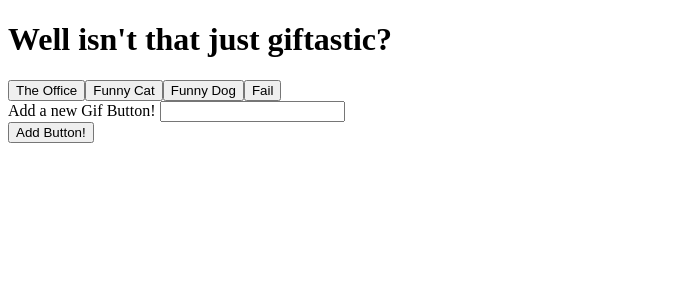
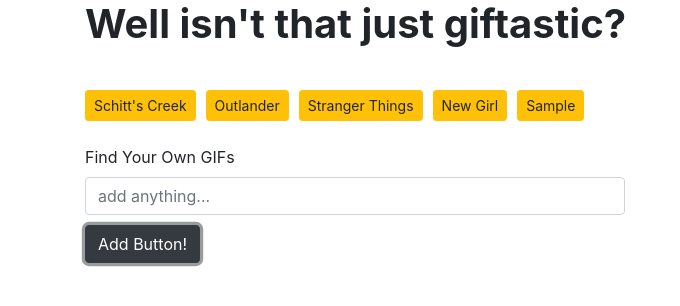
Before and after one commit to marybmichaels/giftastic, a plain HTML site: page index.html in a window 1280 px wide. Both pictures are taken after typing "Sample" into the empty fields and a click on the input "Add Button!". Shown: the whole page, without its empty margins (0-680 px from the left). Drawn offline with nearby package versions, Linux system fonts and the light colour scheme.

Commit message:
styling and rating

```diff
--- a/assets/css/style.css
+++ b/assets/css/style.css
@@ -0,0 +1,8 @@
+.btn {
+    margin: 10px;
+    margin-left: 0;
+};
+
+img {
+    margin: 0px;
+};
--- a/assets/js/app.js
+++ b/assets/js/app.js
@@ -1,4 +1,4 @@
-var topics = ["The Office", "Funny Cat", "Funny Dog", "Fail"];
+var topics = ["Schitt's Creek", "Outlander", "Stranger Things", "New Girl"];
 
       // displayGifInfo function re-renders the HTML to display the appropriate content
       function displayGifInfo() {
@@ -25,16 +25,23 @@ var topics = ["The Office", "Funny Cat", "Funny Dog", "Fail"];
             var gif = results[i].images.fixed_height.url;
             var gifStill = results[i].images.fixed_height_still.url;
 
+            // $(gifDiv).html("<br></br>");
             $("<img>").attr({
               "src": gifStill,
               "data-animate": gif,
               "data-still": gifStill,
               "data-state": "still",
             }).addClass("gif").prependTo(gifDiv);
+            // var showTitle = $('<h6>').text(results[i].title);
+            var showRating = $('<p>').text(results[i].rating)
+                .addClass("font-weight-bold text-uppercase");
+            $(gifDiv).append(showRating);
           };
+
         });
 
       }
+
 
       // Function for displaying gif data
       function renderButtons() {
@@ -46,12 +53,13 @@ var topics = ["The Office", "Funny Cat", "Funny Dog", "Fail"];
         for (var i = 0; i < topics.length; i++) {
 
           // Then dynamicaly generates buttons for each gif in the array
-          // This code $("<button>") is all jQuery needs to create the beginning and end tag. (<button></button>)
           var a = $("<button>");
-          // Adds a class of gif to our button
-          a.addClass("gifButton");
+
+          a.addClass("gifButton btn btn-warning btn-sm");
           // Added a data-attribute
-          a.attr("data-name", topics[i]);
+          a.attr({
+            "data-name": topics[i],
+          });
           // Provided the initial button text
           a.text(topics[i]);
           // Added the button to the buttons-view div
@@ -62,12 +70,13 @@ var topics = ["The Office", "Funny Cat", "Funny Dog", "Fail"];
       // This function handles events where the add gif button is clicked
       $("#add-gif").on("click", function(event) {
         event.preventDefault();
+        console.log("add gif clicked");
         // This line of code will grab the input from the textbox
         var gif = $("#gif-input").val().trim();
+        // The gif from the textbox is then added to our array
+        if (topics.indexOf(gif) === -1 && gif!="") {
           $("#gif-input").val("");
-        // The gif from the textbox is then added to our array
-        if (gifs.indexOf(gif) === -1 && gif!="") {
-        gifs.push(gif);
+          topics.push(gif);
         }
 
         // Calling renderButtons which handles the processing of our gif array
@@ -76,6 +85,7 @@ var topics = ["The Office", "Funny Cat", "Funny Dog", "Fail"];
 
       // Adding click event listeners to all elements with a class of "gif"
       $(document).on("click", ".gifButton", displayGifInfo);
+      // $('#search-now').on("click", searchNow);
       $(document).on("click", ".gif", pauseGif);
 
       // Calling the renderButtons function to display the intial buttons
--- a/index.html
+++ b/index.html
@@ -5,24 +5,37 @@
     <meta name="viewport" content="width=device-width, initial-scale=1.0">
     <meta http-equiv="X-UA-Compatible" content="ie=edge">
     <title>Giftastic!</title>
+    <!-- Added a link to Bootstrap -->
+    <link rel="stylesheet" href="https://maxcdn.bootstrapcdn.com/bootstrap/4.0.0/css/bootstrap.min.css">
+
+    <!-- Link to CSS -->
+    <link rel="stylesheet" href="assets/css/style.css">
 </head>
-<body>
-    <div class="container">
-        <h1>Well isn't that just giftastic?</h1>
+<body class="container">
+    <div class="row">
+    <div class="col-12">
+        <h1 class="font-weight-bold">Well isn't that just giftastic?</h1>
+        <br>
+    </div>
+    </div>
+    <div class="row">
+        <section class="col-6">
+        <!-- Rendered buttons will get dumped here  -->
+        <div id="buttons-view" class="btn-group-toggle"></div>
+        <br>
+        <form id="gif-form">
+            <label for="gif-input">Find Your Own GIFs</label>
+            <input type="text" class="form-control" id="gif-input" placeholder="add anything...">
 
-        <!-- Rendered buttons will get dumped here  -->
-        <div id="buttons-view"></div>
-
-        <form id="gif-form">
-          <label for="gif-input">Add a new Gif Button!</label>
-          <input type="text" id="gif-input"><br>
-
-          <!-- Button triggers new movie to be added -->
-          <input id="add-gif" type="submit" value="Add Button!">
+            <!-- Button triggers gifs to be added -->
+            <!-- <input id="search-now" type="submit" value="Search Now" class="btn btn-outline-dark"> -->
+            <input id="add-gif" type="submit" value="Add Button!" class="btn btn-dark">
+            <br>
         </form>
-
-        <!-- Movies will get dumped Here -->
-        <div id="gif-view"></div>
+        </section>
+        <!-- Gifs go Here -->
+        <div id="gif-view" class="col-6"></div>
+    </div>
 
         <script src="https://cdnjs.cloudflare.com/ajax/libs/jquery/3.2.1/jquery.min.js"></script>
         <script type="text/javascript" src="assets/js/app.js"></script>
```
Lines whose indentation alone changed are shown as unchanged.
